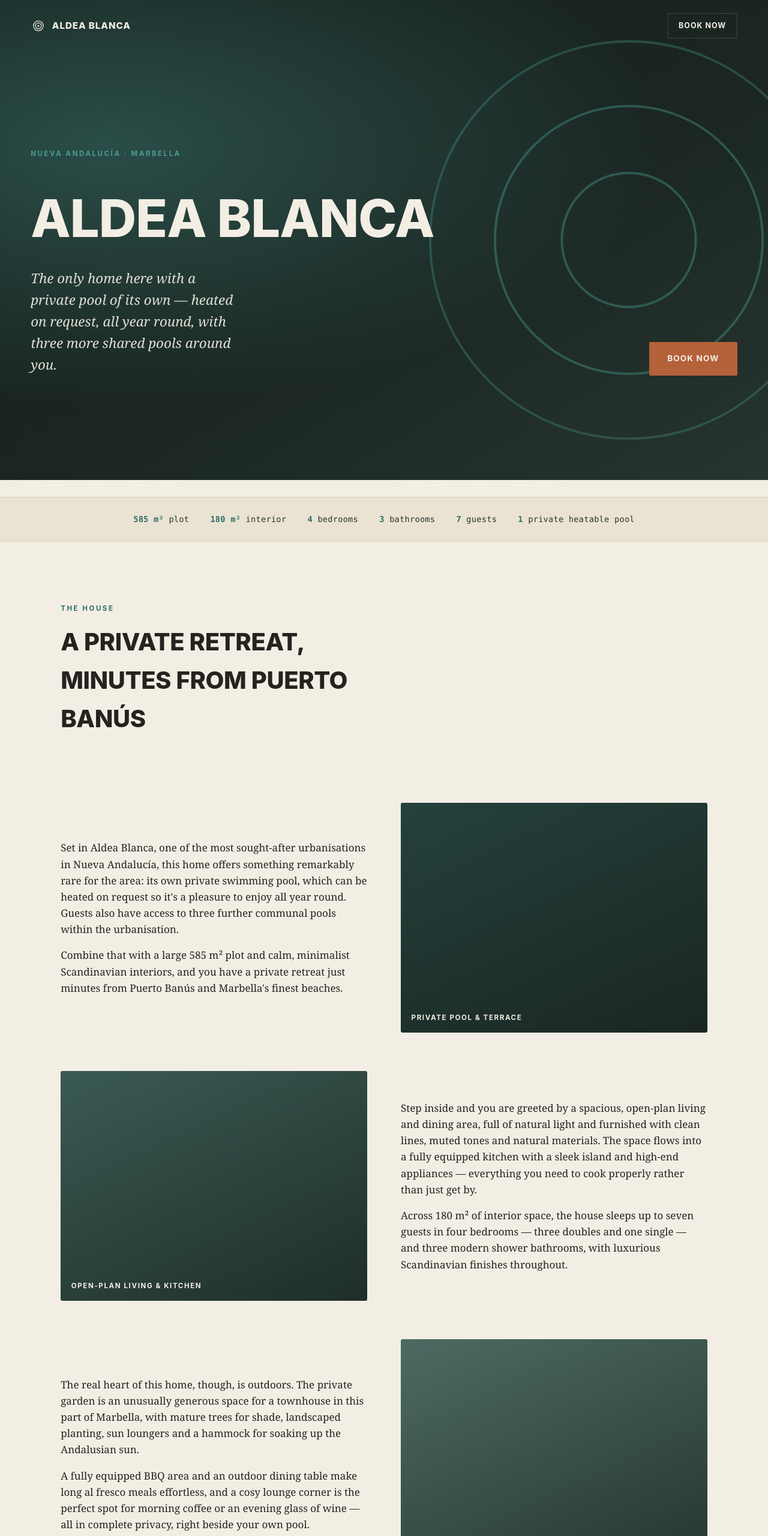
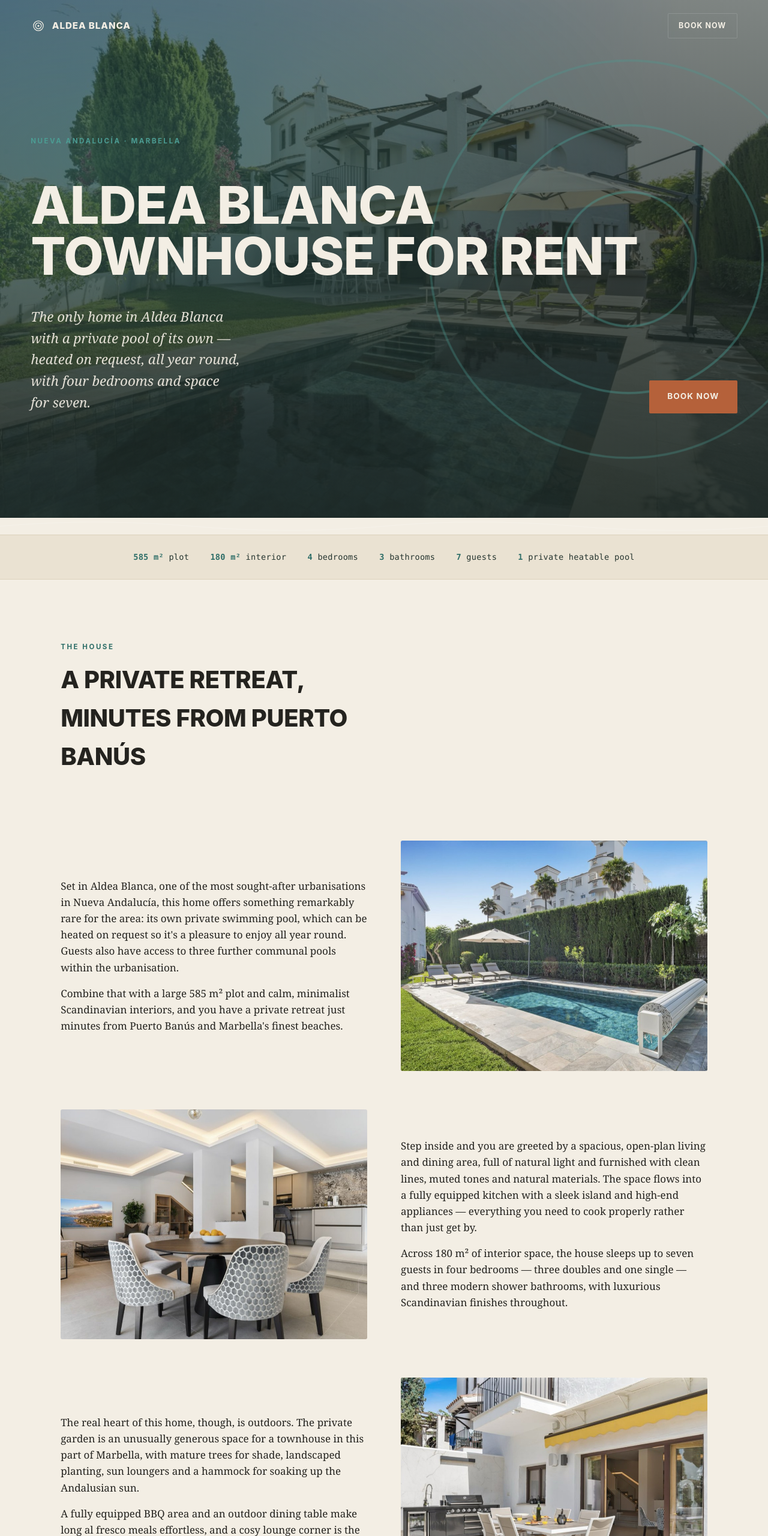
Before and after one commit to jk292929/aldea-blanca-rental, a plain HTML site: page index.html in a window 1280 px wide. Shown: the top 2560 px of the page at 60% size. Drawn offline with Linux system fonts and the light colour scheme.

Commit message:
Replace placeholder tiles with real photography
Sourced from the JustRent Marbella listing for this property: hero,
three story shots and six gallery shots, optimised with sips. Also
updates the hero headline/thesis and swaps the generated ripple OG
image for a real photo of the house and pool.

```diff
--- a/css/style.css
+++ b/css/style.css
@@ -130,14 +130,29 @@ a:focus-visible, button:focus-visible {
   display: flex;
   flex-direction: column;
   justify-content: flex-end;
-  background:
-    radial-gradient(120% 90% at 14% 30%, rgba(76, 156, 147, 0.35), transparent 60%),
-    linear-gradient(150deg, #16211d 0%, var(--ink) 55%, var(--ink-soft) 100%);
+  background: var(--ink);
   color: var(--sand);
   overflow: hidden;
 }
+.hero__photo {
+  position: absolute;
+  inset: 0;
+  z-index: 0;
+  width: 100%;
+  height: 100%;
+  object-fit: cover;
+}
+.hero__scrim {
+  position: absolute;
+  inset: 0;
+  z-index: 1;
+  background:
+    radial-gradient(120% 90% at 14% 30%, rgba(76, 156, 147, 0.3), transparent 60%),
+    linear-gradient(180deg, rgba(22, 33, 29, 0.55) 0%, rgba(27, 38, 34, 0.72) 45%, rgba(27, 38, 34, 0.93) 100%);
+}
 .hero__rings {
   position: absolute;
+  z-index: 2;
   right: -10%;
   top: 50%;
   transform: translateY(-50%);
@@ -162,6 +177,7 @@ a:focus-visible, button:focus-visible {
 
 .hero__body {
   position: relative;
+  z-index: 3;
   padding: 7rem var(--gutter) 4.5rem;
   display: grid;
   gap: 2.5rem;
@@ -297,40 +313,12 @@ section { padding-block: clamp(3.5rem, 8vw, 6.5rem); }
 .story__art {
   aspect-ratio: 4 / 3;
   border-radius: 3px;
-  position: relative;
   overflow: hidden;
+  object-fit: cover;
+  width: 100%;
+  height: 100%;
+  display: block;
 }
-
-/* ---------- Placeholder art tiles ---------- */
-.tile {
-  position: relative;
-  display: flex;
-  align-items: flex-end;
-  aspect-ratio: 4 / 3;
-  border-radius: 3px;
-  overflow: hidden;
-  color: var(--sand);
-}
-.tile__label {
-  position: relative;
-  font-family: var(--font-display);
-  font-weight: 700;
-  font-size: 0.72rem;
-  letter-spacing: 0.14em;
-  text-transform: uppercase;
-  padding: 1rem 1.1rem;
-}
-.tile__mark {
-  position: absolute;
-  inset: 0;
-  opacity: 0.55;
-}
-.tile--1 { background: linear-gradient(155deg, #24413c, var(--ink)); }
-.tile--2 { background: linear-gradient(155deg, #3a5a53, #1f2e29); }
-.tile--3 { background: linear-gradient(155deg, #4c6b63, var(--ink-soft)); }
-.tile--4 { background: linear-gradient(155deg, #2e6e68, #16211d); }
-.tile--5 { background: linear-gradient(155deg, #567b6e, #223530); }
-.tile--6 { background: linear-gradient(155deg, #223530, #0f1613); }
 
 /* ---------- Gallery ---------- */
 .gallery__grid {
@@ -338,12 +326,13 @@ section { padding-block: clamp(3.5rem, 8vw, 6.5rem); }
   grid-template-columns: repeat(auto-fit, minmax(240px, 1fr));
   gap: 0.9rem;
 }
-.gallery__note {
-  margin-top: 1.5rem;
-  font-family: var(--font-mono);
-  font-size: 0.78rem;
-  color: var(--ink-soft);
-  opacity: 0.7;
+.gallery__grid img {
+  aspect-ratio: 4 / 3;
+  border-radius: 3px;
+  object-fit: cover;
+  width: 100%;
+  height: 100%;
+  display: block;
 }
 
 /* ---------- Area: walk ruler ---------- */
--- a/index.html
+++ b/index.html
@@ -3,23 +3,23 @@
 <head>
 <meta charset="UTF-8">
 <meta name="viewport" content="width=device-width, initial-scale=1">
-<title>Aldea Blanca — Private Pool Townhouse, Nueva Andalucía, Marbella</title>
+<title>Aldea Blanca Townhouse for Rent — Private Pool, Marbella</title>
 <meta name="description" content="The only home in Aldea Blanca with a private, heatable pool of its own — plus three communal pools, no car needed, and Puerto Banús on foot.">
 <link rel="canonical" href="https://aldeablancarental.com/">
 
 <meta property="og:type" content="website">
 <meta property="og:site_name" content="Aldea Blanca">
-<meta property="og:title" content="Aldea Blanca — Private Pool Townhouse, Nueva Andalucía">
+<meta property="og:title" content="Aldea Blanca Townhouse for Rent — Private Pool, Marbella">
 <meta property="og:description" content="The only home in Aldea Blanca with a private, heatable pool of its own — plus three communal pools, no car needed, and Puerto Banús on foot.">
 <meta property="og:url" content="https://aldeablancarental.com/">
-<meta property="og:image" content="https://aldeablancarental.com/images/og-image.png">
+<meta property="og:image" content="https://aldeablancarental.com/images/og-image.jpg">
 <meta property="og:image:width" content="1200">
 <meta property="og:image:height" content="630">
 
 <meta name="twitter:card" content="summary_large_image">
-<meta name="twitter:title" content="Aldea Blanca — Private Pool Townhouse, Nueva Andalucía">
+<meta name="twitter:title" content="Aldea Blanca Townhouse for Rent — Private Pool, Marbella">
 <meta name="twitter:description" content="The only home in Aldea Blanca with a private, heatable pool of its own — plus three communal pools, no car needed, and Puerto Banús on foot.">
-<meta name="twitter:image" content="https://aldeablancarental.com/images/og-image.png">
+<meta name="twitter:image" content="https://aldeablancarental.com/images/og-image.jpg">
 
 <meta name="theme-color" content="#1b2622">
 <link rel="icon" href="/favicon.svg" type="image/svg+xml">
@@ -31,10 +31,10 @@
 {
   "@context": "https://schema.org",
   "@type": "VacationRental",
-  "name": "Private Pool Townhouse in Aldea Blanca",
+  "name": "Aldea Blanca Townhouse for Rent",
   "description": "The only townhouse in Aldea Blanca, Nueva Andalucía with its own private, heatable swimming pool. Scandinavian-style interiors, 585 m² plot, sleeps 7 across four bedrooms.",
   "url": "https://aldeablancarental.com/",
-  "image": "https://aldeablancarental.com/images/og-image.png",
+  "image": "https://aldeablancarental.com/images/og-image.jpg",
   "address": {
     "@type": "PostalAddress",
     "addressLocality": "Nueva Andalucía, Marbella",
@@ -75,6 +75,8 @@
 <main id="main">
 
   <section class="hero">
+    <img class="hero__photo" src="/images/hero-pool.jpg" alt="The house, garden and private heatable pool" width="1300" height="900" fetchpriority="high">
+    <div class="hero__scrim" aria-hidden="true"></div>
     <svg class="hero__rings" viewBox="0 0 200 200" aria-hidden="true">
       <circle cx="100" cy="100" r="90"/>
       <circle cx="100" cy="100" r="60"/>
@@ -82,9 +84,9 @@
     </svg>
     <div class="hero__body">
       <p class="eyebrow hero__eyebrow">Nueva Andalucía &middot; Marbella</p>
-      <h1 class="hero__title">Aldea Blanca</h1>
+      <h1 class="hero__title">Aldea Blanca Townhouse for Rent</h1>
       <div class="hero__row">
-        <p class="hero__thesis">The only home here with a private pool of its own — heated on request, all year round, with three more shared pools around you.</p>
+        <p class="hero__thesis">The only home in Aldea Blanca with a private pool of its own — heated on request, all year round, with four bedrooms and space for seven.</p>
         <a class="btn btn--clay" href="https://www.justrentmarbella.com/rentals/terraced-house-nueva-andalucia-casa-blanca-mar-504092.html" rel="noopener">Book now</a>
       </div>
     </div>
@@ -116,9 +118,7 @@
         <p>Set in Aldea Blanca, one of the most sought-after urbanisations in Nueva Andalucía, this home offers something remarkably rare for the area: its own private swimming pool, which can be heated on request so it's a pleasure to enjoy all year round. Guests also have access to three further communal pools within the urbanisation.</p>
         <p>Combine that with a large 585 m² plot and calm, minimalist Scandinavian interiors, and you have a private retreat just minutes from Puerto Banús and Marbella's finest beaches.</p>
       </div>
-      <div class="tile tile--1 story__art">
-        <span class="tile__label">Private pool &amp; terrace</span>
-      </div>
+      <img class="story__art" src="/images/story-pool-terrace.jpg" alt="The private pool and terrace" loading="lazy" width="1000" height="692">
     </div>
 
     <div class="story__block story__block--reverse">
@@ -126,9 +126,7 @@
         <p>Step inside and you are greeted by a spacious, open-plan living and dining area, full of natural light and furnished with clean lines, muted tones and natural materials. The space flows into a fully equipped kitchen with a sleek island and high-end appliances — everything you need to cook properly rather than just get by.</p>
         <p>Across 180 m² of interior space, the house sleeps up to seven guests in four bedrooms — three doubles and one single — and three modern shower bathrooms, with luxurious Scandinavian finishes throughout.</p>
       </div>
-      <div class="tile tile--2 story__art">
-        <span class="tile__label">Open-plan living &amp; kitchen</span>
-      </div>
+      <img class="story__art" src="/images/story-living-kitchen.jpg" alt="Open-plan living and dining area" loading="lazy" width="1000" height="692">
     </div>
 
     <div class="story__block">
@@ -136,9 +134,7 @@
         <p>The real heart of this home, though, is outdoors. The private garden is an unusually generous space for a townhouse in this part of Marbella, with mature trees for shade, landscaped planting, sun loungers and a hammock for soaking up the Andalusian sun.</p>
         <p>A fully equipped BBQ area and an outdoor dining table make long al fresco meals effortless, and a cosy lounge corner is the perfect spot for morning coffee or an evening glass of wine — all in complete privacy, right beside your own pool.</p>
       </div>
-      <div class="tile tile--3 story__art">
-        <span class="tile__label">Garden &amp; BBQ corner</span>
-      </div>
+      <img class="story__art" src="/images/story-garden-bbq.jpg" alt="Garden and BBQ corner" loading="lazy" width="1000" height="692">
     </div>
   </section>
 
@@ -152,14 +148,13 @@
       <h2 id="gallery-heading">Around the house</h2>
     </div>
     <div class="gallery__grid">
-      <div class="tile tile--4"><span class="tile__label">Pool</span></div>
-      <div class="tile tile--5"><span class="tile__label">Living room</span></div>
-      <div class="tile tile--6"><span class="tile__label">Kitchen</span></div>
-      <div class="tile tile--2"><span class="tile__label">Garden</span></div>
-      <div class="tile tile--3"><span class="tile__label">Bedroom</span></div>
-      <div class="tile tile--1"><span class="tile__label">Terrace</span></div>
+      <img src="/images/gallery-pool.jpg" alt="The private heatable pool" loading="lazy" width="700" height="484">
+      <img src="/images/gallery-living-room.jpg" alt="Living room" loading="lazy" width="700" height="484">
+      <img src="/images/gallery-kitchen.jpg" alt="Kitchen" loading="lazy" width="700" height="484">
+      <img src="/images/gallery-garden.jpg" alt="Garden with hammock and breakfast table" loading="lazy" width="700" height="484">
+      <img src="/images/gallery-bedroom.jpg" alt="Bedroom" loading="lazy" width="700" height="484">
+      <img src="/images/gallery-terrace.jpg" alt="Rooftop terrace" loading="lazy" width="700" height="484">
     </div>
-    <p class="gallery__note">Real photographs of the house are being added shortly — this gallery holds their place.</p>
   </section>
 
   <section class="wrap" aria-labelledby="area-heading">
```
Also changed, not shown: images/gallery-bedroom.jpg (added), images/gallery-garden.jpg (added), images/gallery-kitchen.jpg (added), images/gallery-living-room.jpg (added), images/gallery-pool.jpg (added), images/gallery-terrace.jpg (added), images/hero-pool.jpg (added), images/og-image.jpg (added), images/og-image.png (deleted), images/story-garden-bbq.jpg (added), images/story-living-kitchen.jpg (added), images/story-pool-terrace.jpg (added), 1 other file.
